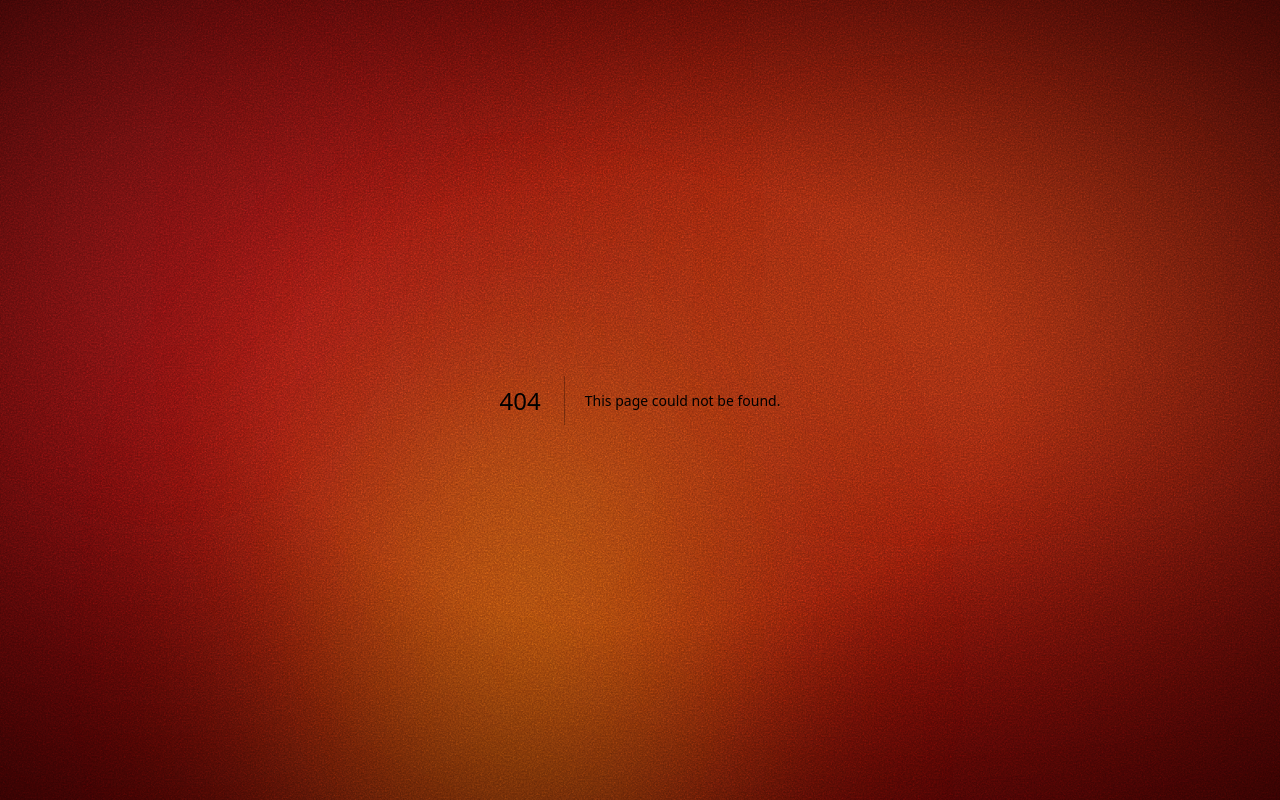
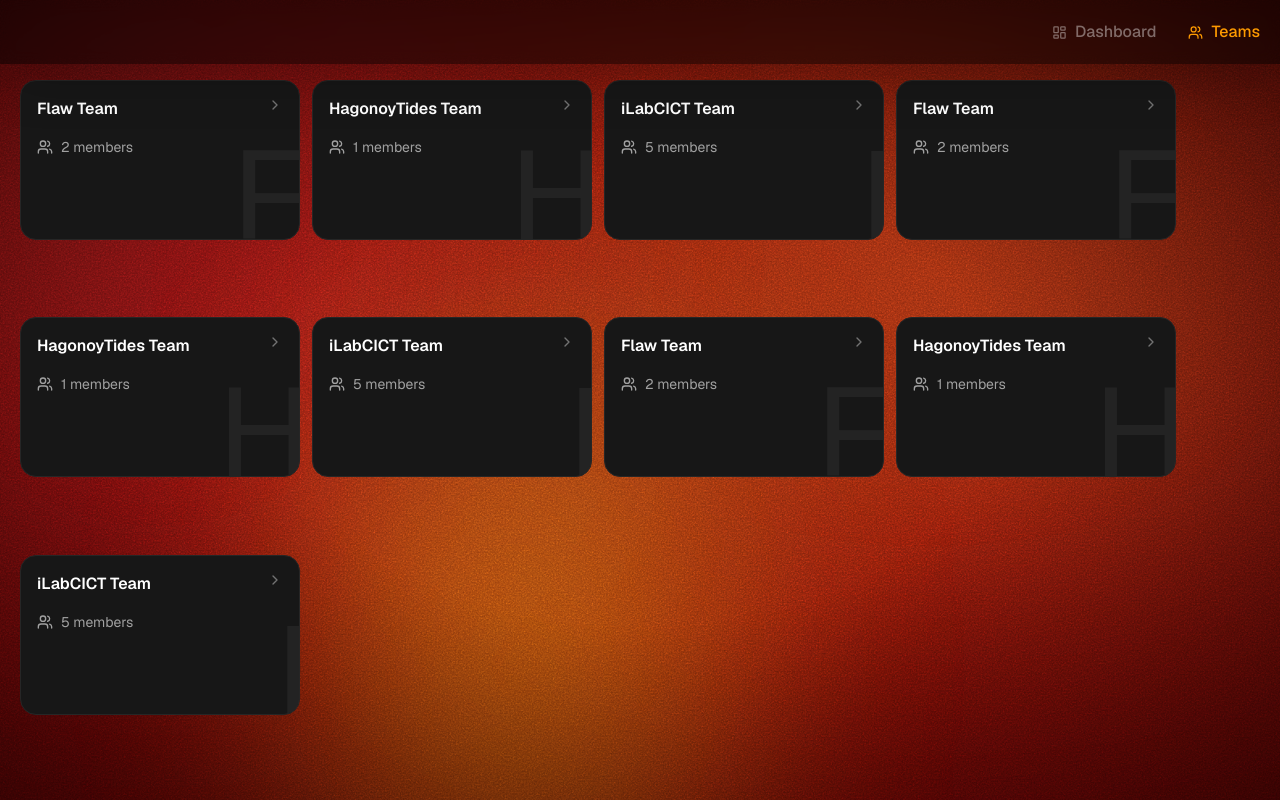
Before and after one commit to limuelcamangon15/Flaw-Frontend, a Next.js app: page /teams in a window 1280 px wide. Before the commit this address had no page. Built offline with nearby package versions, Linux system fonts and the light colour scheme; a web font is replaced by a local one.

Commit message:
update: initial team page and cards

```diff
--- /dev/null
+++ b/app/components/team/TeamPage.tsx
@@ -0,0 +1,47 @@
+import { ChevronRight, Users } from "lucide-react";
+import AppNavbar from "../ui/app-navbar/AppNavbar";
+
+const TEAMS = [
+  { id: 1, teamName: "Flaw Team", members: 2 },
+  { id: 1, teamName: "HagonoyTides Team", members: 1 },
+  { id: 1, teamName: "iLabCICT Team", members: 5 },
+  { id: 1, teamName: "Flaw Team", members: 2 },
+  { id: 1, teamName: "HagonoyTides Team", members: 1 },
+  { id: 1, teamName: "iLabCICT Team", members: 5 },
+  { id: 1, teamName: "Flaw Team", members: 2 },
+  { id: 1, teamName: "HagonoyTides Team", members: 1 },
+  { id: 1, teamName: "iLabCICT Team", members: 5 },
+];
+
+export default function TeamPage() {
+  return (
+    <div className="w-full pt-20 p-5 flex flex-row flex-wrap gap-3">
+      {TEAMS.map((team, index) => (
+        <div
+          key={index}
+          className="relative font-sans group overflow-hidden w-full md:max-w-70 max-h-40 min-h-30 cursor-pointer rounded-2xl border border-neutral-800 bg-neutral-900 p-4 transition-all duration-200 hover:border-amber-500/30 hover:-translate-y-1 active:scale-90"
+        >
+          <div className="flex items-start justify-between">
+            <div className="absolute -bottom-5 -right-3 group-hover:bottom-0 group-hover:right-0 transition-all duration-300">
+              <h1 className="text-white/5 group-hover:text-amber-500/20 font-heading text-9xl">
+                {team.teamName.charAt(0).toUpperCase()}
+              </h1>
+            </div>
+
+            <h3 className="font-semibold text-white">{team.teamName}</h3>
+
+            <ChevronRight
+              size={16}
+              className="text-neutral-500 transition-transform group-hover:translate-x-1"
+            />
+          </div>
+
+          <div className="mt-4 flex items-center gap-2 text-sm text-neutral-400">
+            <Users size={16} />
+            <span>{team.members} members</span>
+          </div>
+        </div>
+      ))}
+    </div>
+  );
+}
--- /dev/null
+++ b/app/teams/page.tsx
@@ -0,0 +1,12 @@
+import TeamPage from "../components/team/TeamPage";
+import AppNavbar from "../components/ui/app-navbar/AppNavbar";
+import PageLayout from "../components/ui/layout/PageLayout";
+
+export default function Teams() {
+  return (
+    <PageLayout>
+      <AppNavbar />
+      <TeamPage />
+    </PageLayout>
+  );
+}
```
